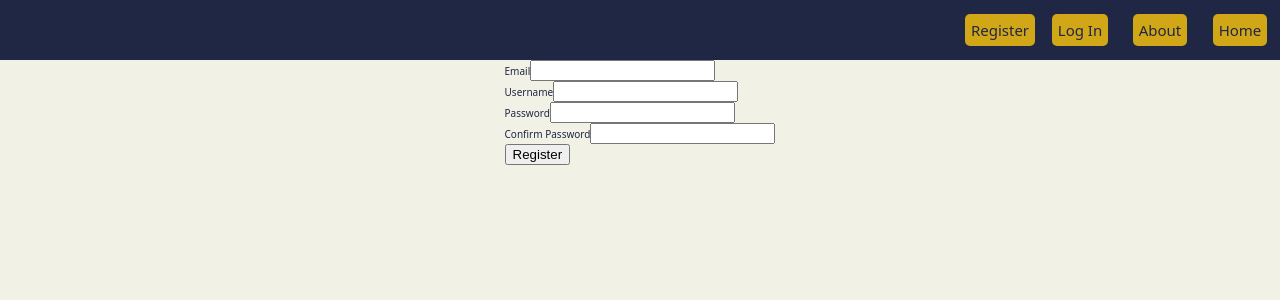
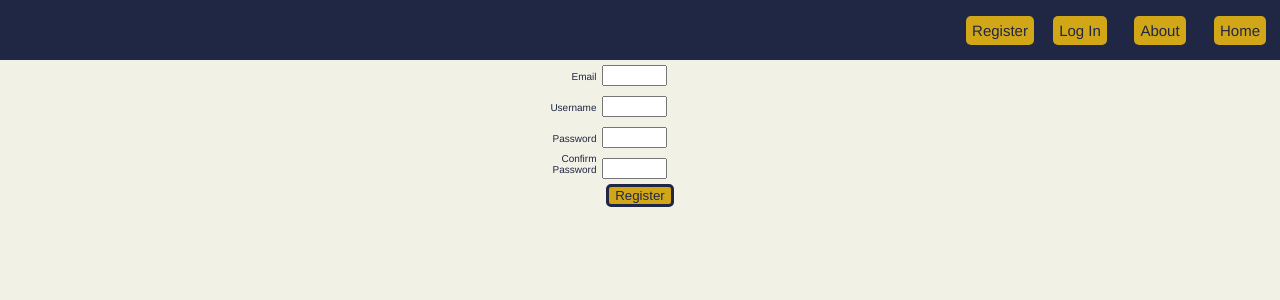
Before and after one commit to WillJohnson03/book_shelf, a Flask app: page /register in a window 1280 px wide. Shown: the top 300 px of the page. Run offline with Flask 2, Linux system fonts and the light colour scheme; some libraries are stand-ins or nearby versions.

Commit message:
update css for book login and register page

```diff
--- a/myapp/static/css/main.css
+++ b/myapp/static/css/main.css
@@ -19,9 +19,7 @@ html {
 
 body {
   background-color: #F1F1E6;
-  /* Use a system font, if none are available use an available sans-sarif font */
-  font-family: system-ui, -apple-system, BlinkMacSystemFont, "Segoe UI",
-        Roboto, Oxygen-Sans, Ubuntu, Cantarell, "Helvetica Neue", sans-serif;
+  font-family: Helvetica, Arial, Helvetica, sans-serif;
   margin: 0;
 }
 
@@ -51,6 +49,10 @@ h1 {
 .car-boy {
   text-align: center;
   height: 8rem;
+}
+
+.book-car-boy {
+  text-align: center;
 }
 
 a.card-title {
@@ -111,3 +113,52 @@ a.btn-primary:hover {
   text-align: center;
   list-style: none;
 }
+
+.book-card {
+  outline: solid #202744;
+  border-color: #202744;
+  border-radius: 5px;
+  background-color: #bec2e8;
+  box-shadow:  0 4px 8px 0 #202744;
+  margin: 8px;
+  justify-content: center;
+}
+
+form {
+  width: 80%;
+  margin: 0 auto;
+}
+
+label, input {
+  display: inline-block;
+}
+
+label {
+  width: 30%;
+  text-align: right;
+}
+
+label+input {
+  width: 30%;
+  margin: 5px 0px 5px 5px;
+}
+
+input+input {
+  float: right;
+}
+
+.submit-btn {
+  display: flex;
+  justify-content: center;
+}
+
+#submit {
+  background-color: #d1a617;
+  color: #202744;
+  border-radius: 5px;
+  border: solid #202744;
+}
+
+#submit:hover {
+  box-shadow: 0 8px 16px 0 #202744;
+}
--- a/myapp/templates/register.html
+++ b/myapp/templates/register.html
@@ -2,11 +2,13 @@
 {% block content %}
 
 <form method="POST">
-    {{form.hidden_tag()}}
-    {{form.email.label}}{{form.email}}<br>
-    {{form.username.label}}{{form.username}}<br>
-    {{form.password.label}}{{form.password}}<br>
-    {{form.pass_confirm.label}}{{form.pass_confirm}}<br>
+  {{form.hidden_tag()}}
+  {{form.email.label}}{{form.email}}<br>
+  {{form.username.label}}{{form.username}}<br>
+  {{form.password.label}}{{form.password}}<br>
+  {{form.pass_confirm.label}}{{form.pass_confirm}}<br>
+  <div class="submit-btn">
     {{form.submit()}}
+  </div>
 </form>
 {% endblock %}
```
Also changed, not shown: myapp/templates/book.html (+10 -6 lines), myapp/templates/login.html (+5 -5 lines).
